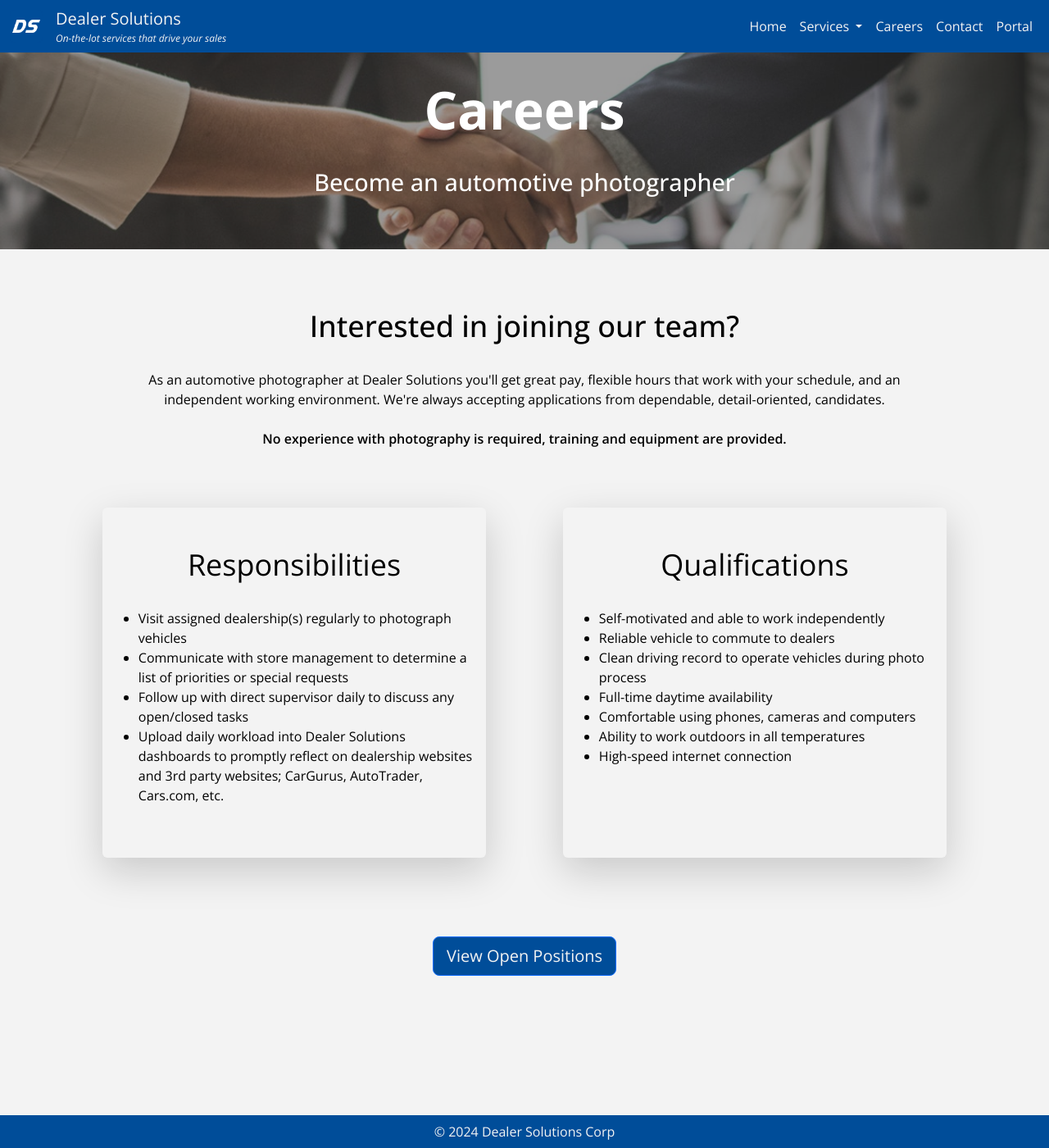
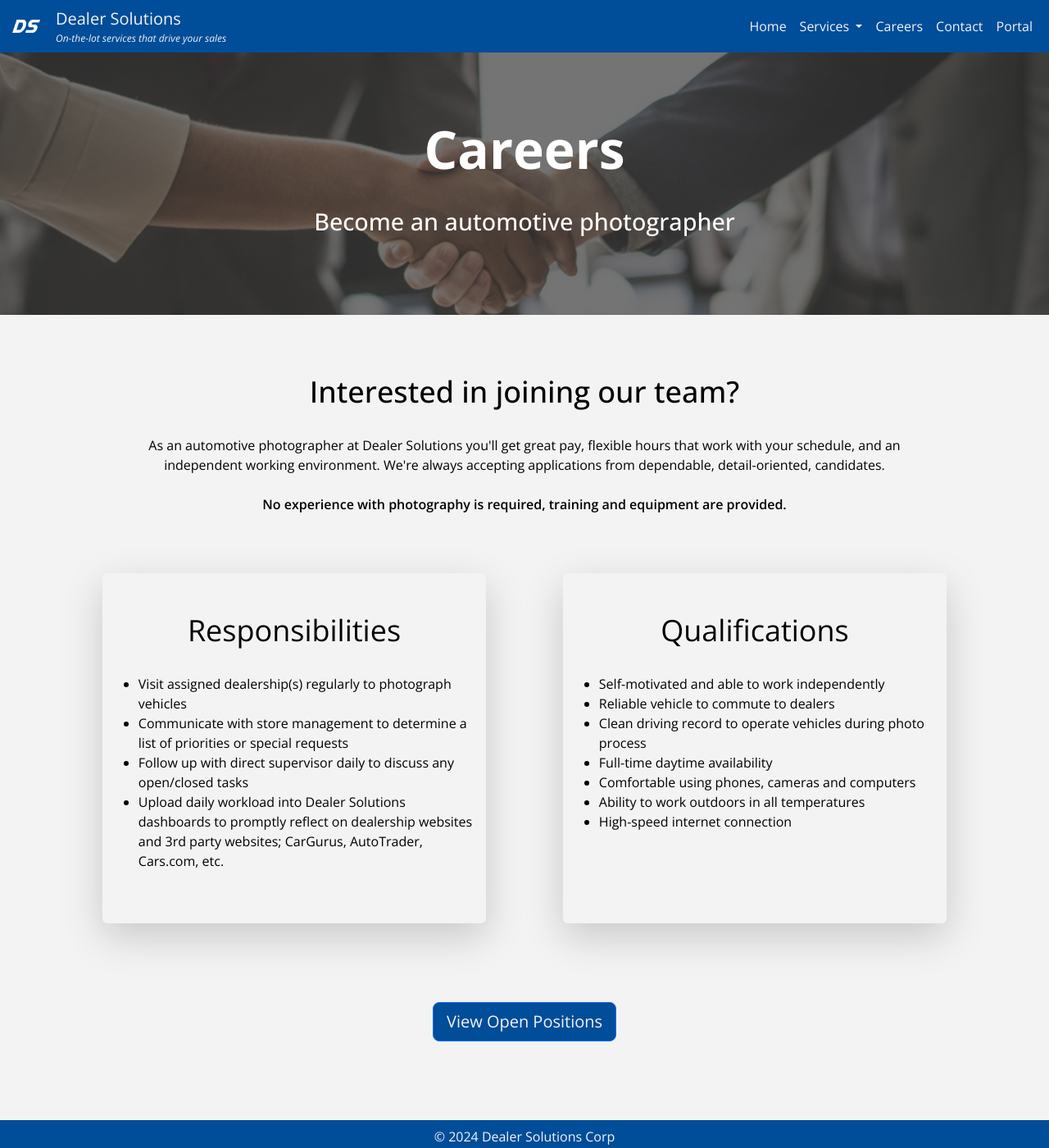
Before and after one commit to gstgeorge/dealerenvy-website, a Jekyll site: the page built from pages/careers.html, in a window 1280 px wide and 1400 px high. Shown: the whole window at 82% size. Built offline with Jekyll 4.4.1, drawn with Linux system fonts in a browser that asks for light colours.

Commit message:
add header title image

```diff
--- a/_includes/header.html
+++ b/_includes/header.html
@@ -1,18 +1,17 @@
 <header>
     {% if page.header.img %}
         <div class="header-img d-flex mb-4" style="background-image: url('{{page.header.img}}');">
-            {% unless page.header.txt-hide %}
-                <div class="header-img-txt d-flex flex-fill justify-content-around align-items-center">
-                    <div class="text-center" {% if page.header.txt-color %}style="color: {{ page.header.txt-color }};"{% endif %}>
-                        {% if page.title %}<h1 class="xl">{{ page.title }}</h1>{% endif %}
-                        {% if page.subtitle %}<h2>{{ page.subtitle }}</h2>{% endif %}
-                    </div>
+            {% unless page.header.hide %}
+                <div class="header-img-overlay d-flex flex-column flex-fill justify-content-center align-items-center text-center" {% if page.header.txt-color %}style="color: {{ page.header.txt-color }};"{% endif %}>
+                    {% if page.header.title-img %}<img src="{{ page.header.title-img }}" class="img-fluid mb-3" style="max-height: 60%; max-width:80%">
+                    {% elsif page.title %}<h1 class="xl">{{ page.title }}</h1>{% endif %}
+                    {% if page.subtitle %}<h2 class="mb-3">{{ page.subtitle }}</h2>{% endif %}
                 </div>
             {% endunless %}
         </div>
     {% else %}
-        {% unless page.header.txt-hide %}
-            <div class="text-center my-5">
+        {% unless page.header.hide %}
+            <div class="text-center my-5" {% if page.header.txt-color %}style="color: {{ page.header.txt-color }};"{% endif %}>
                 {% if page.title %}<h1 class="xl">{{ page.title }}</h1>{% endif %}
                 {% if page.subtitle %}<h2>{{ page.subtitle }}</h2>{% endif %}
             </div>
--- a/assets/css/main.css
+++ b/assets/css/main.css
@@ -74,14 +74,14 @@
 .header-img {
     background: no-repeat center center;
     background-size: cover;
-    height: 15rem;
+    height: 20rem;
     -webkit-background-size: cover;
     -moz-background-size: cover;
     -o-background-size: cover;
 }
 
-.header-img-txt {
-    background: rgba(57, 57, 57, 0.5)
+.header-img-overlay {
+    background: rgba(57, 57, 57, 0.7)
 }
 
 .btn {
```
Also changed, not shown: pages/index.html (+4 -8 lines), assets/images/ds_logo.png, assets/images/ds_logo_inv.png (added).
